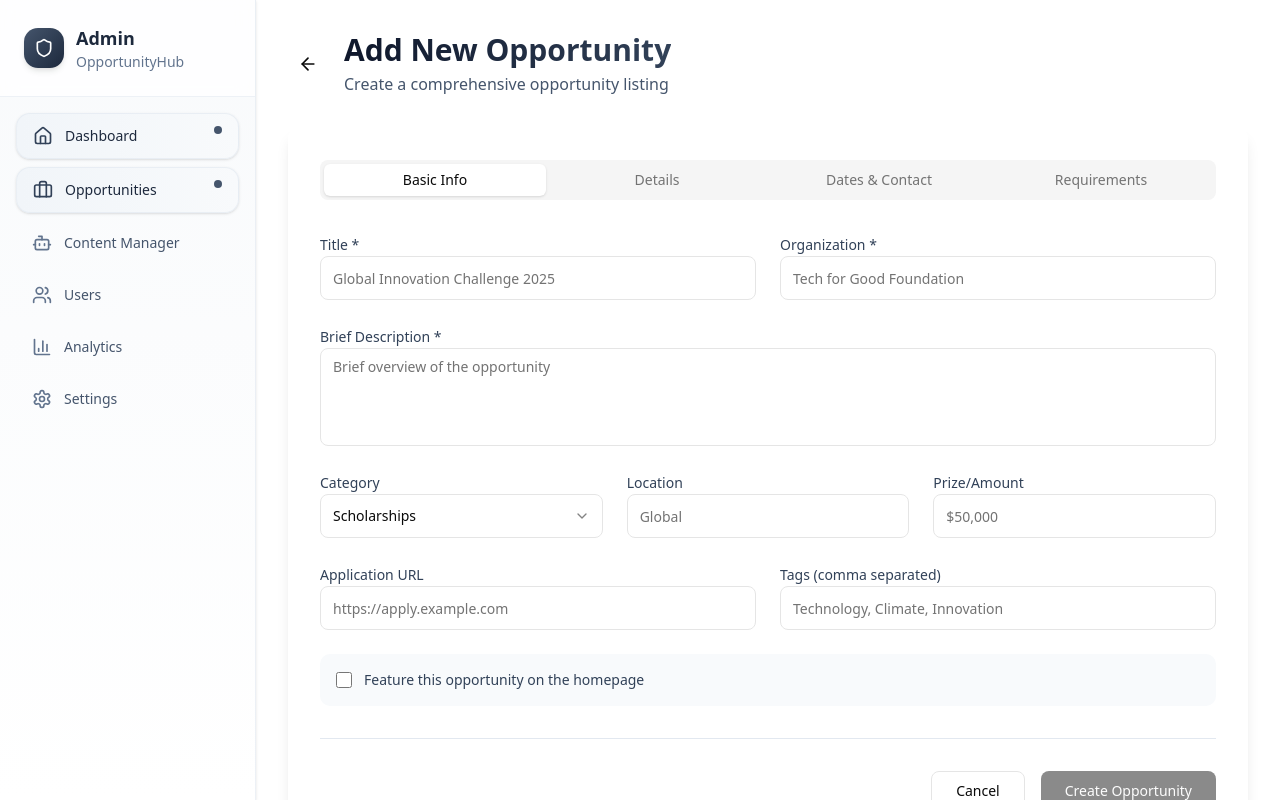
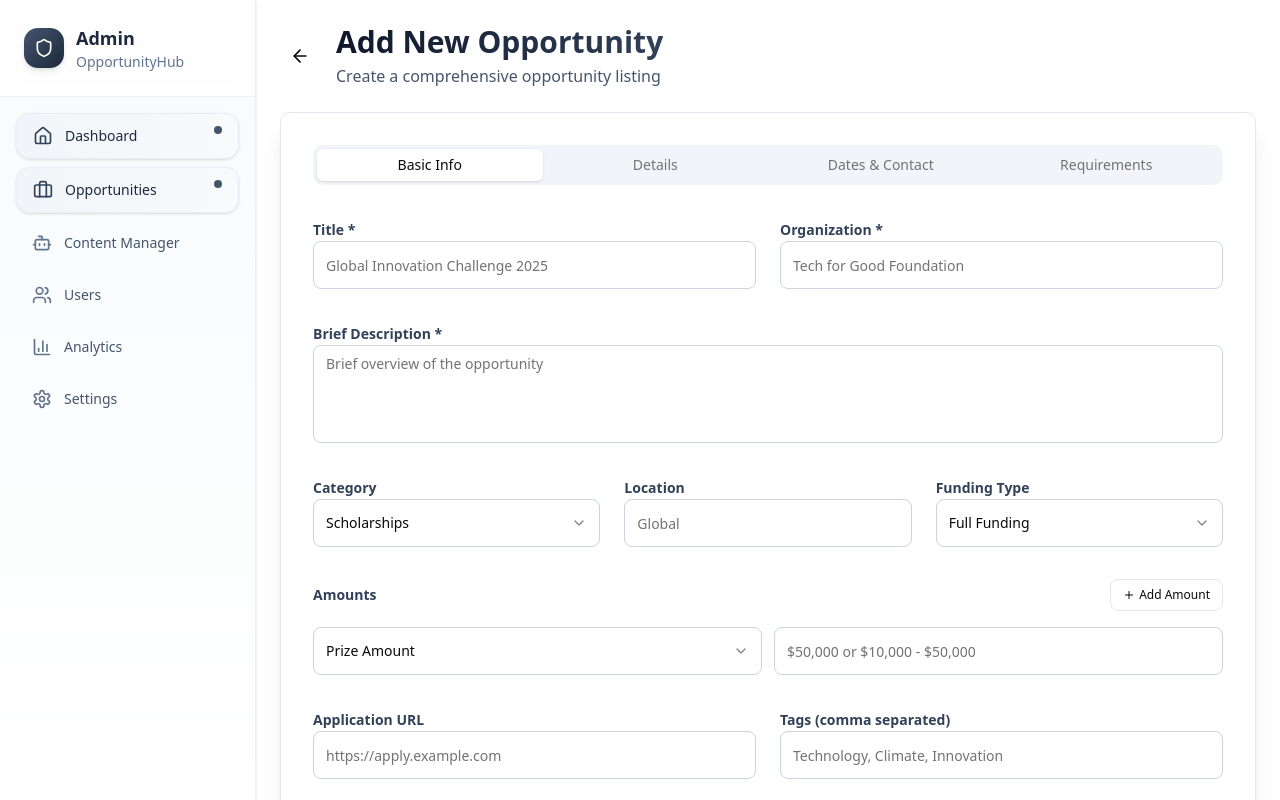
Before and after one commit to shubhamdixena/opportunity, a Next.js app: page /admin/opportunities/add in a window 1280 px wide. Shown: the top 800 px of the page. Built offline with nearby package versions, Linux system fonts and the light colour scheme.

Commit message:
feat: enhance add opportunity form
Add funding type, eligible countries; remove team size; expand categories; flexible amount system; improve UI styling

#VERCEL_SKIP

Co-authored-by: null <73824538+shubhamdixena@users.noreply.github.com>

```diff
--- a/app/admin/opportunities/add/page.tsx
+++ b/app/admin/opportunities/add/page.tsx
@@ -8,7 +8,7 @@ import { Input } from "@/components/ui/input"
 import { Textarea } from "@/components/ui/textarea"
 import { Select, SelectContent, SelectItem, SelectTrigger, SelectValue } from "@/components/ui/select"
 import { Tabs, TabsContent, TabsList, TabsTrigger } from "@/components/ui/tabs"
-import { ArrowLeft } from "lucide-react"
+import { ArrowLeft, Plus, X } from "lucide-react"
 import Link from "next/link"
 
 interface OpportunityForm {
@@ -18,7 +18,7 @@ interface OpportunityForm {
   category: string
   location: string
   deadline: string
-  amount: string
+  amounts: { type: string; value: string }[]
   tags: string
   url: string
   featured: boolean
@@ -30,8 +30,9 @@ interface OpportunityForm {
   programEndDate: string
   contactEmail: string
   eligibilityAge: string
-  teamSize: string
   languageRequirements: string
+  fundingType: string
+  eligibleCountries: string
 }
 
 const initialForm: OpportunityForm = {
@@ -41,7 +42,7 @@ const initialForm: OpportunityForm = {
   category: "Scholarships",
   location: "",
   deadline: "",
-  amount: "",
+  amounts: [{ type: "Prize Amount", value: "" }],
   tags: "",
   url: "",
   featured: false,
@@ -53,8 +54,9 @@ const initialForm: OpportunityForm = {
   programEndDate: "",
   contactEmail: "",
   eligibilityAge: "",
-  teamSize: "",
   languageRequirements: "",
+  fundingType: "Full Funding",
+  eligibleCountries: "",
 }
 
 export default function AddOpportunityPage() {
@@ -62,7 +64,26 @@ export default function AddOpportunityPage() {
   const [formData, setFormData] = useState<OpportunityForm>(initialForm)
   const [isSubmitting, setIsSubmitting] = useState(false)
 
-  const categories = ["Scholarships", "Fellowships", "Grants", "Conferences", "Competitions"]
+  const categories = [
+    "Scholarships",
+    "Fellowships",
+    "Grants",
+    "Conferences",
+    "Competitions",
+    "Exchange Program",
+    "Forum",
+    "Misc",
+  ]
+
+  const fundingTypes = ["Full Funding", "Partial Funding", "No Funding", "Stipend", "Travel Grant", "Equipment Grant"]
+  const amountTypes = [
+    "Prize Amount",
+    "Funding Amount",
+    "Stipend",
+    "Travel Allowance",
+    "Equipment Budget",
+    "Living Allowance",
+  ]
 
   const handleSubmit = async () => {
     setIsSubmitting(true)
@@ -81,11 +102,33 @@ export default function AddOpportunityPage() {
     router.push("/admin/opportunities")
   }
 
+  const addAmount = () => {
+    setFormData({
+      ...formData,
+      amounts: [...formData.amounts, { type: "Prize Amount", value: "" }],
+    })
+  }
+
+  const removeAmount = (index: number) => {
+    if (formData.amounts.length > 1) {
+      setFormData({
+        ...formData,
+        amounts: formData.amounts.filter((_, i) => i !== index),
+      })
+    }
+  }
+
+  const updateAmount = (index: number, field: "type" | "value", value: string) => {
+    const newAmounts = [...formData.amounts]
+    newAmounts[index][field] = value
+    setFormData({ ...formData, amounts: newAmounts })
+  }
+
   return (
-    <div className="p-8 space-y-8">
+    <div className="p-6 space-y-6 max-w-5xl mx-auto">
       <div className="flex items-center gap-4">
         <Link href="/admin/opportunities">
-          <Button variant="ghost" size="icon" className="h-10 w-10">
+          <Button variant="ghost" size="icon" className="h-10 w-10 hover:bg-slate-100">
             <ArrowLeft className="w-5 h-5" />
           </Button>
         </Link>
@@ -97,57 +140,65 @@ export default function AddOpportunityPage() {
         </div>
       </div>
 
-      <Card className="border-0 shadow-lg bg-white/80 backdrop-blur-sm">
+      <Card className="border border-slate-200 shadow-xl bg-white">
         <CardContent className="p-8">
           <Tabs defaultValue="basic" className="w-full">
-            <TabsList className="grid w-full grid-cols-4 mb-8">
-              <TabsTrigger value="basic">Basic Info</TabsTrigger>
-              <TabsTrigger value="details">Details</TabsTrigger>
-              <TabsTrigger value="dates">Dates & Contact</TabsTrigger>
-              <TabsTrigger value="requirements">Requirements</TabsTrigger>
+            <TabsList className="grid w-full grid-cols-4 mb-8 bg-slate-100 p-1 rounded-lg">
+              <TabsTrigger value="basic" className="data-[state=active]:bg-white data-[state=active]:shadow-sm">
+                Basic Info
+              </TabsTrigger>
+              <TabsTrigger value="details" className="data-[state=active]:bg-white data-[state=active]:shadow-sm">
+                Details
+              </TabsTrigger>
+              <TabsTrigger value="dates" className="data-[state=active]:bg-white data-[state=active]:shadow-sm">
+                Dates & Contact
+              </TabsTrigger>
+              <TabsTrigger value="requirements" className="data-[state=active]:bg-white data-[state=active]:shadow-sm">
+                Requirements
+              </TabsTrigger>
             </TabsList>
 
-            <TabsContent value="basic" className="space-y-6">
+            <TabsContent value="basic" className="space-y-8">
               <div className="grid grid-cols-1 md:grid-cols-2 gap-6">
-                <div className="space-y-2">
-                  <label className="text-sm font-medium text-slate-700">Title *</label>
+                <div className="space-y-3">
+                  <label className="text-sm font-semibold text-slate-700">Title *</label>
                   <Input
                     value={formData.title}
                     onChange={(e) => setFormData({ ...formData, title: e.target.value })}
                     placeholder="Global Innovation Challenge 2025"
-                    className="h-11"
+                    className="h-12 border-slate-300 focus:border-slate-500 focus:ring-slate-500"
                   />
                 </div>
-                <div className="space-y-2">
-                  <label className="text-sm font-medium text-slate-700">Organization *</label>
+                <div className="space-y-3">
+                  <label className="text-sm font-semibold text-slate-700">Organization *</label>
                   <Input
                     value={formData.organization}
                     onChange={(e) => setFormData({ ...formData, organization: e.target.value })}
                     placeholder="Tech for Good Foundation"
-                    className="h-11"
+                    className="h-12 border-slate-300 focus:border-slate-500 focus:ring-slate-500"
                   />
                 </div>
               </div>
 
-              <div className="space-y-2">
-                <label className="text-sm font-medium text-slate-700">Brief Description *</label>
+              <div className="space-y-3">
+                <label className="text-sm font-semibold text-slate-700">Brief Description *</label>
                 <Textarea
                   value={formData.description}
                   onChange={(e) => setFormData({ ...formData, description: e.target.value })}
                   placeholder="Brief overview of the opportunity"
                   rows={4}
-                  className="resize-none"
+                  className="resize-none border-slate-300 focus:border-slate-500 focus:ring-slate-500"
                 />
               </div>
 
               <div className="grid grid-cols-1 md:grid-cols-3 gap-6">
-                <div className="space-y-2">
-                  <label className="text-sm font-medium text-slate-700">Category</label>
+                <div className="space-y-3">
+                  <label className="text-sm font-semibold text-slate-700">Category</label>
                   <Select
                     value={formData.category}
                     onValueChange={(value) => setFormData({ ...formData, category: value })}
                   >
-                    <SelectTrigger className="h-11">
+                    <SelectTrigger className="h-12 border-slate-300 focus:border-slate-500 focus:ring-slate-500">
                       <SelectValue />
                     </SelectTrigger>
                     <SelectContent>
@@ -159,54 +210,126 @@ export default function AddOpportunityPage() {
                     </SelectContent>
                   </Select>
                 </div>
-                <div className="space-y-2">
-                  <label className="text-sm font-medium text-slate-700">Location</label>
+                <div className="space-y-3">
+                  <label className="text-sm font-semibold text-slate-700">Location</label>
                   <Input
                     value={formData.location}
                     onChange={(e) => setFormData({ ...formData, location: e.target.value })}
                     placeholder="Global"
-                    className="h-11"
+                    className="h-12 border-slate-300 focus:border-slate-500 focus:ring-slate-500"
                   />
                 </div>
-                <div className="space-y-2">
-                  <label className="text-sm font-medium text-slate-700">Prize/Amount</label>
+                <div className="space-y-3">
+                  <label className="text-sm font-semibold text-slate-700">Funding Type</label>
+                  <Select
+                    value={formData.fundingType}
+                    onValueChange={(value) => setFormData({ ...formData, fundingType: value })}
+                  >
+                    <SelectTrigger className="h-12 border-slate-300 focus:border-slate-500 focus:ring-slate-500">
+                      <SelectValue />
+                    </SelectTrigger>
+                    <SelectContent>
+                      {fundingTypes.map((type) => (
+                        <SelectItem key={type} value={type}>
+                          {type}
+                        </SelectItem>
+                      ))}
+                    </SelectContent>
+                  </Select>
+                </div>
+              </div>
+
+              <div className="space-y-4">
+                <div className="flex items-center justify-between">
+                  <label className="text-sm font-semibold text-slate-700">Amounts</label>
+                  <Button
+                    type="button"
+                    variant="outline"
+                    size="sm"
+                    onClick={addAmount}
+                    className="h-8 px-3 text-xs bg-transparent"
+                  >
+                    <Plus className="w-3 h-3 mr-1" />
+                    Add Amount
+                  </Button>
+                </div>
+                {formData.amounts.map((amount, index) => (
+                  <div key={index} className="flex gap-3 items-end">
+                    <div className="flex-1 space-y-2">
+                      <Select value={amount.type} onValueChange={(value) => updateAmount(index, "type", value)}>
+                        <SelectTrigger className="h-12 border-slate-300 focus:border-slate-500 focus:ring-slate-500">
+                          <SelectValue />
+                        </SelectTrigger>
+                        <SelectContent>
+                          {amountTypes.map((type) => (
+                            <SelectItem key={type} value={type}>
+                              {type}
+                            </SelectItem>
+                          ))}
+                        </SelectContent>
+                      </Select>
+                    </div>
+                    <div className="flex-1 space-y-2">
+                      <Input
+                        value={amount.value}
+                        onChange={(e) => updateAmount(index, "value", e.target.value)}
+                        placeholder="$50,000 or $10,000 - $50,000"
+                        className="h-12 border-slate-300 focus:border-slate-500 focus:ring-slate-500"
+                      />
+                    </div>
+                    {formData.amounts.length > 1 && (
+                      <Button
+                        type="button"
+                        variant="ghost"
+                        size="icon"
+                        onClick={() => removeAmount(index)}
+                        className="h-12 w-12 text-red-500 hover:text-red-700 hover:bg-red-50"
+                      >
+                        <X className="w-4 h-4" />
+                      </Button>
+                    )}
+                  </div>
+                ))}
+              </div>
+
+              <div className="grid grid-cols-1 md:grid-cols-2 gap-6">
+                <div className="space-y-3">
+                  <label className="text-sm font-semibold text-slate-700">Application URL</label>
                   <Input
-                    value={formData.amount}
-                    onChange={(e) => setFormData({ ...formData, amount: e.target.value })}
-                    placeholder="$50,000"
-                    className="h-11"
+                    value={formData.url}
+                    onChange={(e) => setFormData({ ...formData, url: e.target.value })}
+                    placeholder="https://apply.example.com"
+                    className="h-12 border-slate-300 focus:border-slate-500 focus:ring-slate-500"
+                  />
+                </div>
+                <div className="space-y-3">
+                  <label className="text-sm font-semibold text-slate-700">Tags (comma separated)</label>
+                  <Input
+                    value={formData.tags}
+                    onChange={(e) => setFormData({ ...formData, tags: e.target.value })}
+                    placeholder="Technology, Climate, Innovation"
+                    className="h-12 border-slate-300 focus:border-slate-500 focus:ring-slate-500"
                   />
                 </div>
               </div>
 
-              <div className="grid grid-cols-1 md:grid-cols-2 gap-6">
-                <div className="space-y-2">
-                  <label className="text-sm font-medium text-slate-700">Application URL</label>
-                  <Input
-                    value={formData.url}
-                    onChange={(e) => setFormData({ ...formData, url: e.target.value })}
-                    placeholder="https://apply.example.com"
-                    className="h-11"
-                  />
-                </div>
-                <div className="space-y-2">
-                  <label className="text-sm font-medium text-slate-700">Tags (comma separated)</label>
-                  <Input
-                    value={formData.tags}
-                    onChange={(e) => setFormData({ ...formData, tags: e.target.value })}
-                    placeholder="Technology, Climate, Innovation"
-                    className="h-11"
-                  />
-                </div>
+              <div className="space-y-3">
+                <label className="text-sm font-semibold text-slate-700">Eligible Countries/Nations</label>
+                <Input
+                  value={formData.eligibleCountries}
+                  onChange={(e) => setFormData({ ...formData, eligibleCountries: e.target.value })}
+                  placeholder="Global, USA, EU, Developing Countries, etc."
+                  className="h-12 border-slate-300 focus:border-slate-500 focus:ring-slate-500"
+                />
               </div>
 
-              <div className="flex items-center space-x-3 p-4 bg-slate-50 rounded-lg">
+              <div className="flex items-center space-x-3 p-4 bg-slate-50 rounded-lg border border-slate-200">
                 <input
                   type="checkbox"
                   id="featured"
                   checked={formData.featured}
                   onChange={(e) => setFormData({ ...formData, featured: e.target.checked })}
-                  className="w-4 h-4 rounded border-slate-300"
+                  className="w-4 h-4 rounded border-slate-300 text-slate-600 focus:ring-slate-500"
                 />
                 <label htmlFor="featured" className="text-sm font-medium text-slate-700">
                   Feature this opportunity on the homepage
@@ -214,122 +337,113 @@ export default function AddOpportunityPage() {
               </div>
             </TabsContent>
 
-            <TabsContent value="details" className="space-y-6">
-              <div className="space-y-2">
-                <label className="text-sm font-medium text-slate-700">About This Opportunity</label>
+            <TabsContent value="details" className="space-y-8">
+              <div className="space-y-3">
+                <label className="text-sm font-semibold text-slate-700">About This Opportunity</label>
                 <Textarea
                   value={formData.aboutOpportunity}
                   onChange={(e) => setFormData({ ...formData, aboutOpportunity: e.target.value })}
                   placeholder="Join the world's most prestigious innovation challenge focused on developing cutting-edge solutions for climate change..."
                   rows={5}
-                  className="resize-none"
+                  className="resize-none border-slate-300 focus:border-slate-500 focus:ring-slate-500"
                 />
               </div>
 
-              <div className="space-y-2">
-                <label className="text-sm font-medium text-slate-700">How to Apply</label>
+              <div className="space-y-3">
+                <label className="text-sm font-semibold text-slate-700">How to Apply</label>
                 <Textarea
                   value={formData.howToApply}
                   onChange={(e) => setFormData({ ...formData, howToApply: e.target.value })}
                   placeholder="Submit your application through our online portal including your team information, project proposal..."
                   rows={5}
-                  className="resize-none"
+                  className="resize-none border-slate-300 focus:border-slate-500 focus:ring-slate-500"
                 />
               </div>
 
-              <div className="space-y-2">
-                <label className="text-sm font-medium text-slate-700">What You'll Get</label>
+              <div className="space-y-3">
+                <label className="text-sm font-semibold text-slate-700">What You'll Get</label>
                 <Textarea
                   value={formData.whatYouGet}
                   onChange={(e) => setFormData({ ...formData, whatYouGet: e.target.value })}
                   placeholder="$50,000 grand prize, Mentorship from industry leaders, Access to investor network..."
                   rows={5}
-                  className="resize-none"
+                  className="resize-none border-slate-300 focus:border-slate-500 focus:ring-slate-500"
                 />
               </div>
             </TabsContent>
 
-            <TabsContent value="dates" className="space-y-6">
+            <TabsContent value="dates" className="space-y-8">
               <div className="grid grid-cols-1 md:grid-cols-3 gap-6">
-                <div className="space-y-2">
-                  <label className="text-sm font-medium text-slate-700">Application Deadline *</label>
+                <div className="space-y-3">
+                  <label className="text-sm font-semibold text-slate-700">Application Deadline *</label>
                   <Input
                     type="date"
                     value={formData.deadline}
                     onChange={(e) => setFormData({ ...formData, deadline: e.target.value })}
-                    className="h-11"
+                    className="h-12 border-slate-300 focus:border-slate-500 focus:ring-slate-500"
                   />
                 </div>
-                <div className="space-y-2">
-                  <label className="text-sm font-medium text-slate-700">Program Start Date</label>
+                <div className="space-y-3">
+                  <label className="text-sm font-semibold text-slate-700">Program Start Date</label>
                   <Input
                     type="date"
                     value={formData.programStartDate}
                     onChange={(e) => setFormData({ ...formData, programStartDate: e.target.value })}
-                    className="h-11"
+                    className="h-12 border-slate-300 focus:border-slate-500 focus:ring-slate-500"
                   />
                 </div>
-                <div className="space-y-2">
-                  <label className="text-sm font-medium text-slate-700">Program End Date</label>
+                <div className="space-y-3">
+                  <label className="text-sm font-semibold text-slate-700">Program End Date</label>
                   <Input
                     type="date"
                     value={formData.programEndDate}
                     onChange={(e) => setFormData({ ...formData, programEndDate: e.target.value })}
-                    className="h-11"
+                    className="h-12 border-slate-300 focus:border-slate-500 focus:ring-slate-500"
                   />
                 </div>
               </div>
 
-              <div className="space-y-2">
-                <label className="text-sm font-medium text-slate-700">Contact Email</label>
+              <div className="space-y-3">
+                <label className="text-sm font-semibold text-slate-700">Contact Email</label>
                 <Input
                   type="email"
                   value={formData.contactEmail}
                   onChange={(e) => setFormData({ ...formData, contactEmail: e.target.value })}
                   placeholder="innovation@techforgood.org"
-                  className="h-11"
+                  className="h-12 border-slate-300 focus:border-slate-500 focus:ring-slate-500"
                 />
               </div>
             </TabsContent>
 
-            <TabsContent value="requirements" className="space-y-6">
-              <div className="space-y-2">
-                <label className="text-sm font-medium text-slate-700">Requirements</label>
+            <TabsContent value="requirements" className="space-y-8">
+              <div className="space-y-3">
+                <label className="text-sm font-semibold text-slate-700">Requirements</label>
                 <Textarea
                   value={formData.requirements}
                   onChange={(e) => setFormData({ ...formData, requirements: e.target.value })}
-                  placeholder="Must be 18-35 years old, Team of 2-5 members, Working prototype required..."
+                  placeholder="Must be 18-35 years old, Working prototype required..."
                   rows={5}
-                  className="resize-none"
+                  className="resize-none border-slate-300 focus:border-slate-500 focus:ring-slate-500"
                 />
               </div>
 
-              <div className="grid grid-cols-1 md:grid-cols-3 gap-6">
-                <div className="space-y-2">
-                  <label className="text-sm font-medium text-slate-700">Age Eligibility</label>
+              <div className="grid grid-cols-1 md:grid-cols-2 gap-6">
+                <div className="space-y-3">
+                  <label className="text-sm font-semibold text-slate-700">Age Eligibility</label>
                   <Input
                     value={formData.eligibilityAge}
                     onChange={(e) => setFormData({ ...formData, eligibilityAge: e.target.value })}
                     placeholder="18-35 years old"
-                    className="h-11"
+                    className="h-12 border-slate-300 focus:border-slate-500 focus:ring-slate-500"
                   />
                 </div>
-                <div className="space-y-2">
-                  <label className="text-sm font-medium text-slate-700">Team Size</label>
-                  <Input
-                    value={formData.teamSize}
-                    onChange={(e) => setFormData({ ...formData, teamSize: e.target.value })}
-                    placeholder="2-5 members"
-                    className="h-11"
-                  />
-                </div>
-                <div className="space-y-2">
-                  <label className="text-sm font-medium text-slate-700">Language Requirements</label>
+                <div className="space-y-3">
+                  <label className="text-sm font-semibold text-slate-700">Language Requirements</label>
                   <Input
                     value={formData.languageRequirements}
                     onChange={(e) => setFormData({ ...formData, languageRequirements: e.target.value })}
                     placeholder="English proficiency required"
-                    className="h-11"
+                    className="h-12 border-slate-300 focus:border-slate-500 focus:ring-slate-500"
                   />
                 </div>
               </div>
@@ -337,13 +451,18 @@ export default function AddOpportunityPage() {
           </Tabs>
 
           <div className="flex justify-end space-x-4 pt-8 mt-8 border-t border-slate-200">
-            <Button variant="outline" onClick={handleCancel} disabled={isSubmitting} className="px-6 bg-transparent">
+            <Button
+              variant="outline"
+              onClick={handleCancel}
+              disabled={isSubmitting}
+              className="px-8 h-12 border-slate-300 hover:bg-slate-50 bg-transparent"
+            >
               Cancel
             </Button>
             <Button
               onClick={handleSubmit}
               disabled={!formData.title || !formData.organization || !formData.description || isSubmitting}
-              className="px-6"
+              className="px-8 h-12 bg-slate-900 hover:bg-slate-800"
             >
               {isSubmitting ? "Creating..." : "Create Opportunity"}
             </Button>
```
